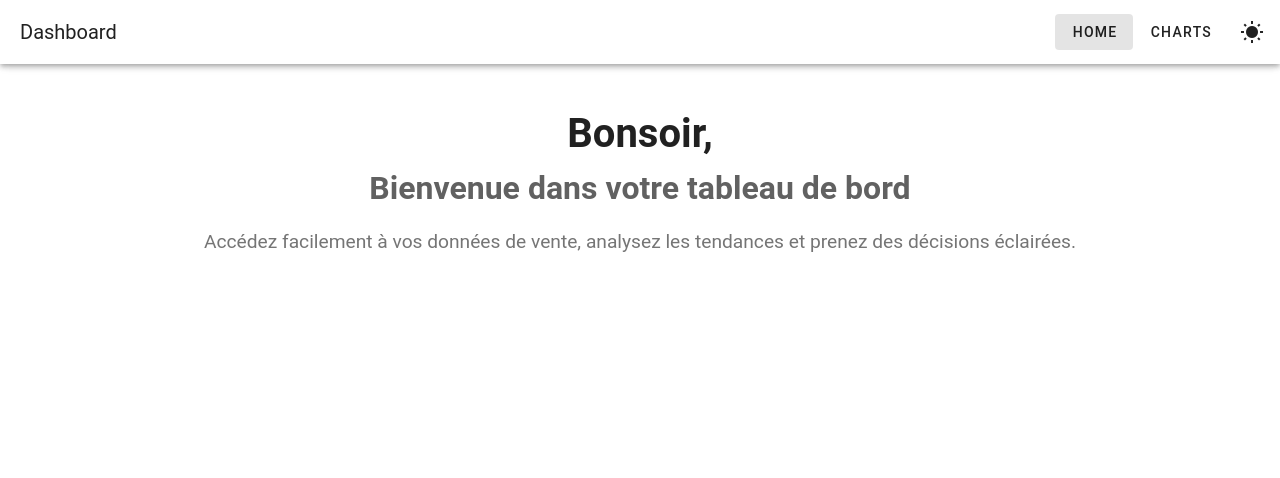
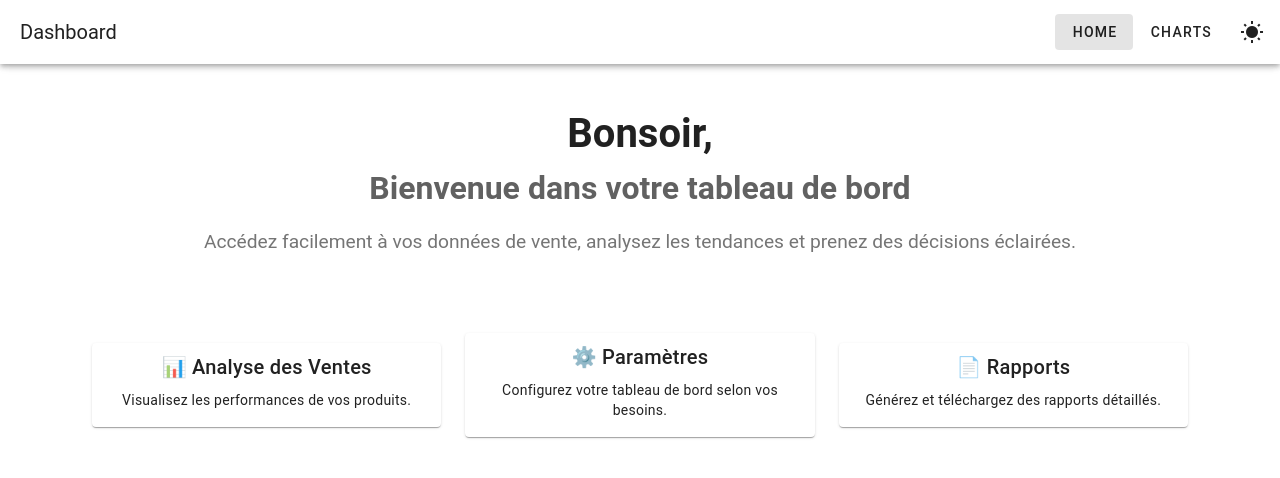
Before and after one commit to WahabBello/Dashboard-app, a Vue app: page / in a window 1280 px wide. Shown: the top 478 px of the page. Built offline with nearby package versions, Linux system fonts and the light colour scheme; what vue3-apexcharts would draw is missing.

Commit message:
Ajout de liens rapides pour l'analyse des ventes, les paramètres et les rapports sur la page d'accueil

```diff
--- a/src/pages/index.vue
+++ b/src/pages/index.vue
@@ -11,7 +11,27 @@
       </v-col>
     </v-row>
 
-
+    <!-- Liens rapides -->
+    <v-row class="quick-links" align="center" justify="center">
+      <v-col cols="12" md="4">
+        <v-card @click="navigateTo('/charts')" class="quick-link-card" outlined>
+          <v-card-title>📊 Analyse des Ventes</v-card-title>
+          <v-card-text>Visualisez les performances de vos produits.</v-card-text>
+        </v-card>
+      </v-col>
+      <v-col cols="12" md="4">
+        <v-card @click="navigateTo('/settings')" class="quick-link-card" outlined>
+          <v-card-title>⚙️ Paramètres</v-card-title>
+          <v-card-text>Configurez votre tableau de bord selon vos besoins.</v-card-text>
+        </v-card>
+      </v-col>
+      <v-col cols="12" md="4">
+        <v-card @click="navigateTo('/reports')" class="quick-link-card" outlined>
+          <v-card-title>📄 Rapports</v-card-title>
+          <v-card-text>Générez et téléchargez des rapports détaillés.</v-card-text>
+        </v-card>
+      </v-col>
+    </v-row>
 
     <!-- Image ou animation d'accueil -->
     <v-row justify="center">
```
